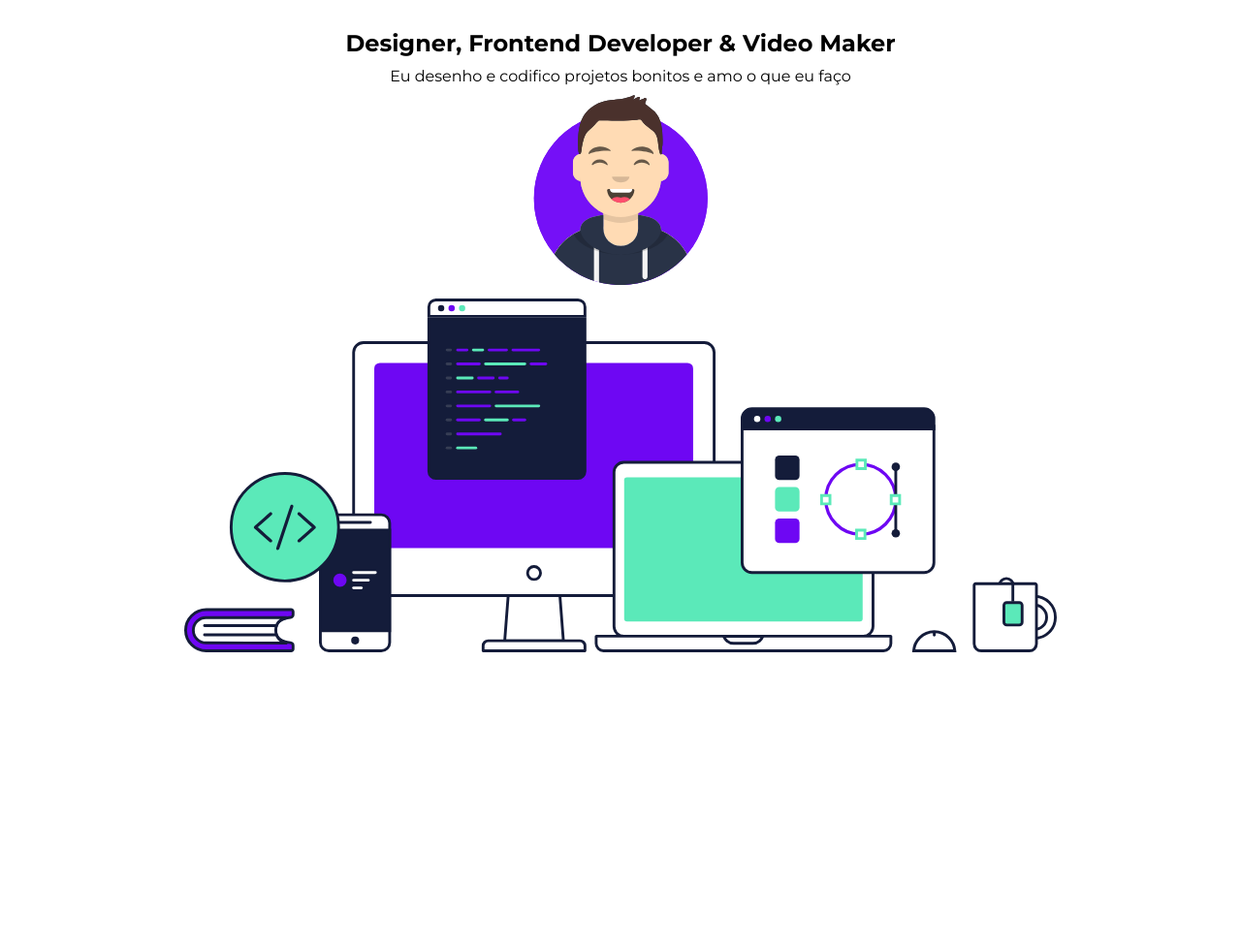
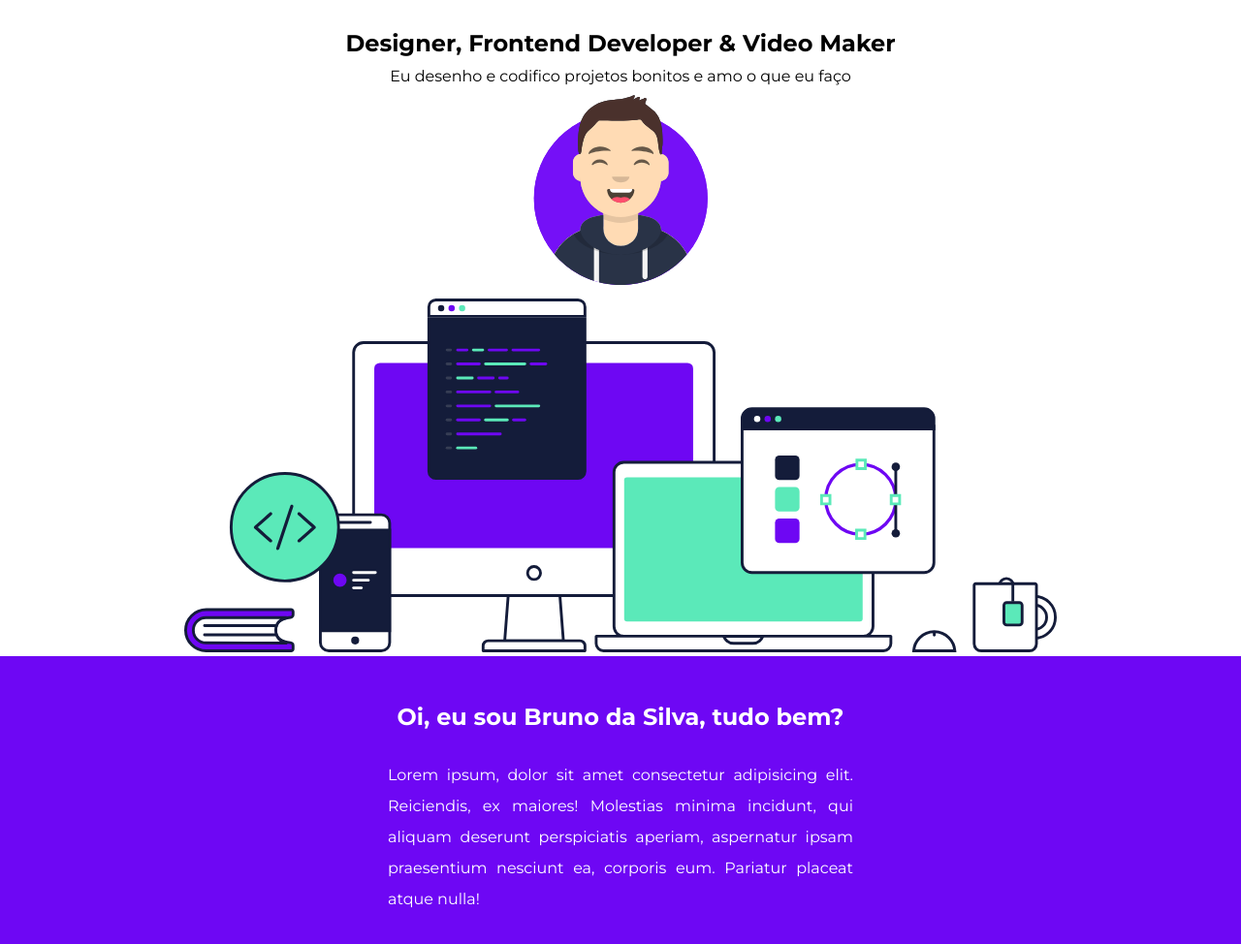
Before and after one commit to AleckDevv/AleckDevv-projeto-portif-lio, a plain HTML site: page index.html in a window 1280 px wide. Shown: the part 112-1086 px from the top of the page at 97% size. Before the commit the page ends 800 px from the top, so only its background shows below. Drawn offline with Linux system fonts and the light colour scheme.

Commit message:
feito a area de introdução

```diff
--- a/index.html
+++ b/index.html
@@ -48,6 +48,23 @@
         <img src="src/assets/hero-devices.svg" alt="despositovos" />
       </div>
     </section>
+
+    <section class="sobre">
+      <div class="desc1">
+        <h2>Oi, eu sou Bruno da Silva, tudo bem?</h2>
+      </div>
+
+      <div class="desc2">
+        <p>
+          Lorem ipsum, dolor sit amet consectetur adipisicing elit. Reiciendis,
+          ex maiores! Molestias minima incidunt, qui aliquam deserunt
+          perspiciatis aperiam, aspernatur ipsam praesentium nesciunt ea,
+          corporis eum. Pariatur placeat atque nulla!
+        </p>
+      </div>
+    </section>
+
+
     <script src="src/script/script.js"></script>
   </body>
 </html>
--- a/src/style/style.css
+++ b/src/style/style.css
@@ -77,6 +77,28 @@
     width: 900px;
 }
 
+.sobre {
+    display: flex;
+    flex-direction: column;
+    justify-content: center;
+    align-items: center;
+    padding: 3rem;
+    gap: 30px;
+    background-color: var(--color-btn);
+    color: var(--font-color-second);
+}
+
+.desc2 {
+    text-align: justify;
+    max-width: 30rem;
+    flex-wrap: wrap;
+}
+
+.desc2 p {
+    line-height: 2rem;
+}
+
+
 /*
 Responsividade
 */
```
